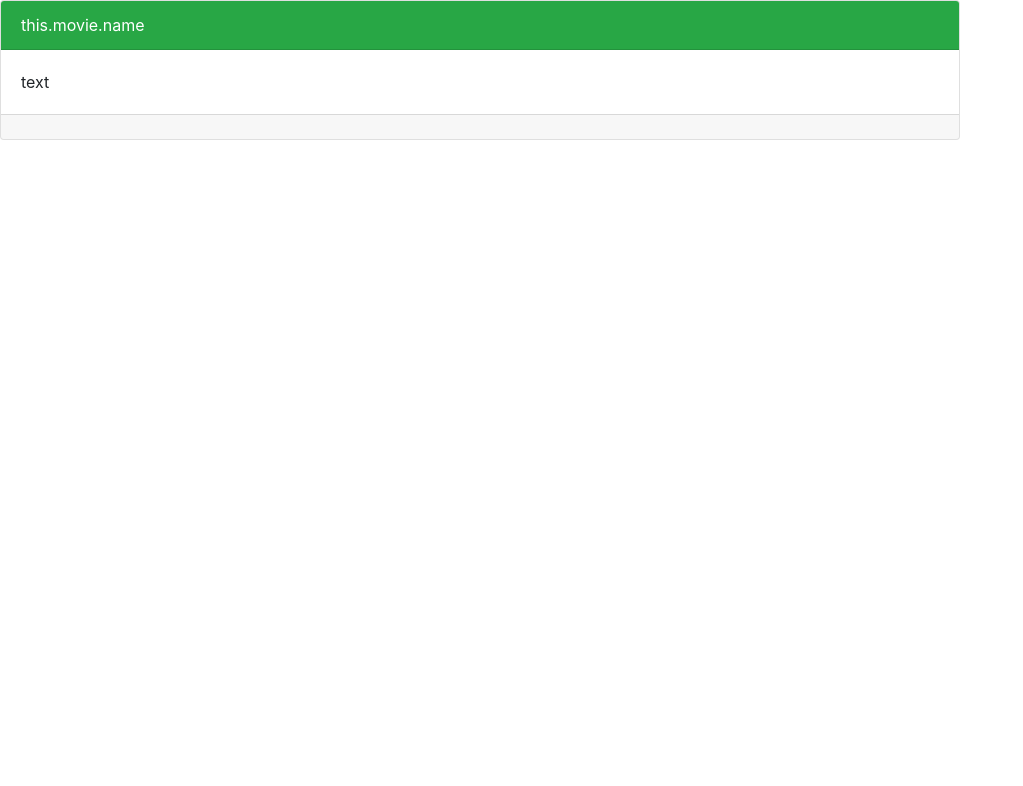
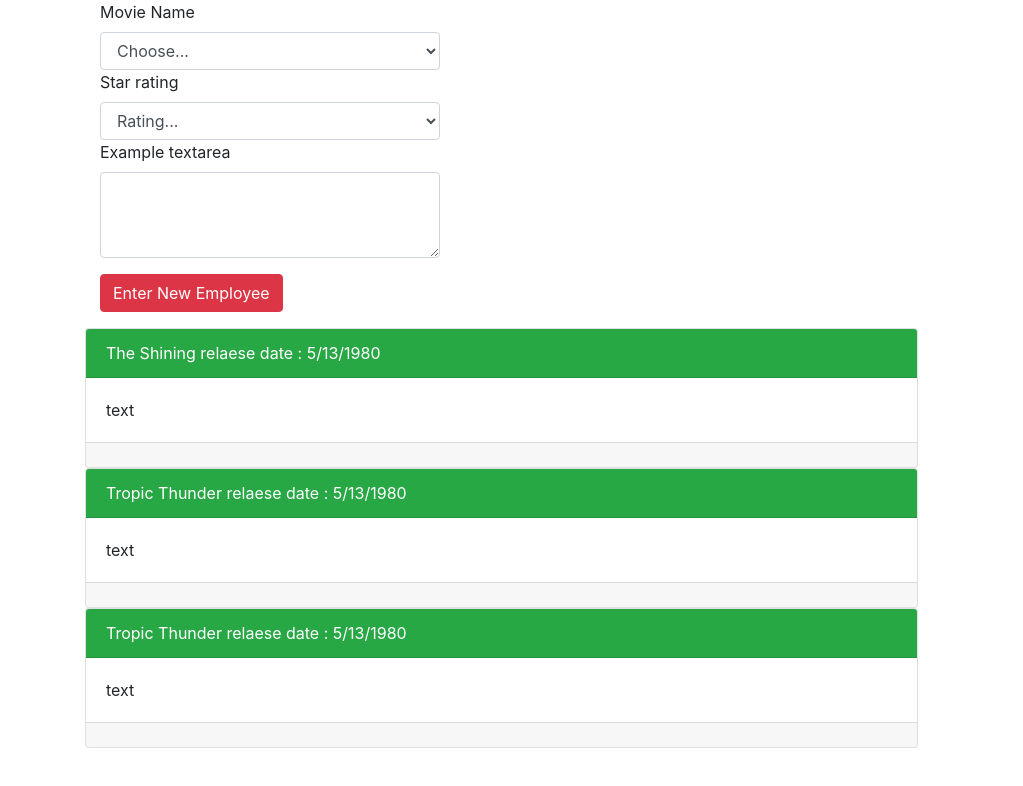
Before and after one commit to JarredGriffith/Moiveapp, a React (Create React App) app in the folder movie-app/: page / in a window 1280 px wide. Shown: the top 786 px of the page, without its empty margins (0-1023 px from the left). Built offline with nearby package versions, Linux system fonts and the light colour scheme.

Commit message:
adding basic js

```diff
--- a/movie-app/src/components/movie.js
+++ b/movie-app/src/components/movie.js
@@ -4,9 +4,10 @@ import React from 'react';
 export default class Movie extends React.Component {
     render(){
         return(
+            <div className="container">
             <div className="card w-75">
             <div className="card-header bg-success text-white">
-            this.movie.name
+            {this.props.name} relaese date : {this.props.release}
             </div>
            <div className="card-body">
               text
@@ -14,6 +15,7 @@ export default class Movie extends React.Component {
             <div className="card-footer">
             </div>
         </div>
+        </div>
         )
     }
 }
--- a/movie-app/src/components/moviepost.js
+++ b/movie-app/src/components/moviepost.js
@@ -1,41 +1,36 @@
 import React from 'react';
 import Movie from './movie'
+import ReviewForm from './review-form'
 
 
-export default class Mociepost extends React.Component {
+export default class Moviepost extends React.Component {
     constructor(props) {
         super(props);
-        this.state  = {
-            name: props.name,
-            release : props.release,
-            review: props.review
+        this.state  = [{
+            name:"The Shining",
+            release:"5/13/1980",
+            review: {
+
+            }
+        }, {
+            name:"Tropic Thunder",
+            release:"5/13/1980",
+        },
+        {
+            name:"Tropic Thunder",
+            release:"5/13/1980",
         }
 
-        // let movies = [{
-        //     name:"this shining",
-        //     release: '5/20/1980',
-        //     review:[]
-        // },
-        // {
-        //     name:"tropic Thunder",
-        //     release: "8/13/2008",
-        //     review:[]
-        // }
-        // ]
+    ]
     }
 
 
         render() {
-            let movies = [];
-            if (this.state.name) {
-                for(let movie of this.state.name ) {
-                    movie.push(<Movie {...name}/>)
-                }
-            }
-
+            const moviecard  = this.state.map(movie => <Movie {...movie} key={movie.name}/>)
             return (
                 <div>
-                    <Movie/>
+                    <ReviewForm/>
+                    {moviecard}
                 </div>
             )
         }
--- /dev/null
+++ b/movie-app/src/components/review-form.js
@@ -0,0 +1,42 @@
+import React from 'react';
+
+
+export default class ReviewForm extends React.Component {
+    constructor(props){
+        super(props)
+        this.state = {
+            name: '',
+            rating: '',
+            review: '',
+            movie:'',
+        }
+    }
+    render(){
+        return(
+            <form className="container">
+                <div className="form-group col-md-4">
+                    <label for="inputstate">Movie Name</label>
+                    <select id="inputstate" className="form-control">
+                        <option selected>Choose...</option>
+                        <option>The Shining</option>
+                        <option>Tropic Thunder</option>
+                    </select>
+                    <label for="StarRating">Star rating</label>
+                    <select id="StarRating" className="form-control">
+                        <option selected>Rating...</option>
+                            <option>1</option>
+                            <option>2</option>
+                            <option>3</option>
+                            <option>4</option>
+                            <option>5</option>
+                    </select>
+                        <div class="form-group">
+                            <label for="exampleFormControlTextarea1">Example textarea</label>
+                            <textarea class="form-control" id="exampleFormControlTextarea1" rows="3"></textarea>
+                        </div>
+                        <button className="btn btn-danger">Enter New Employee</button>
+                </div>
+            </form>
+        );
+    }
+}
--- a/movie-app/src/index.js
+++ b/movie-app/src/index.js
@@ -5,11 +5,11 @@ import App from './App';
 import reportWebVitals from './reportWebVitals';
 import '../node_modules/bootstrap/dist/css/bootstrap.css';
 import Movie from './components/movie'
-
+import Moviepost from './components/moviepost'
 
 
 ReactDOM.render(
-  <Movie/>,
+  <Moviepost/>,
   document.getElementById('root')
 );
 
```
Also changed, not shown: movie-app/src/components/comment.js (deleted).
